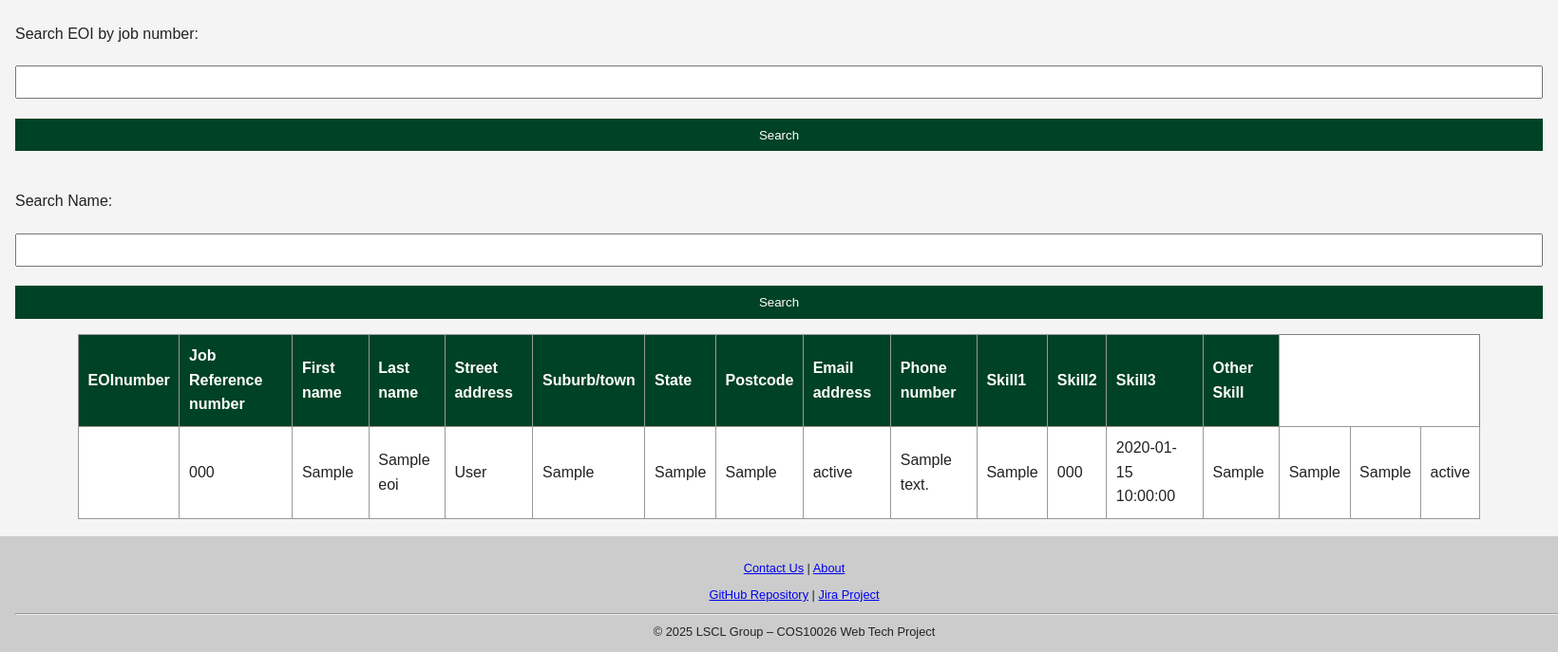
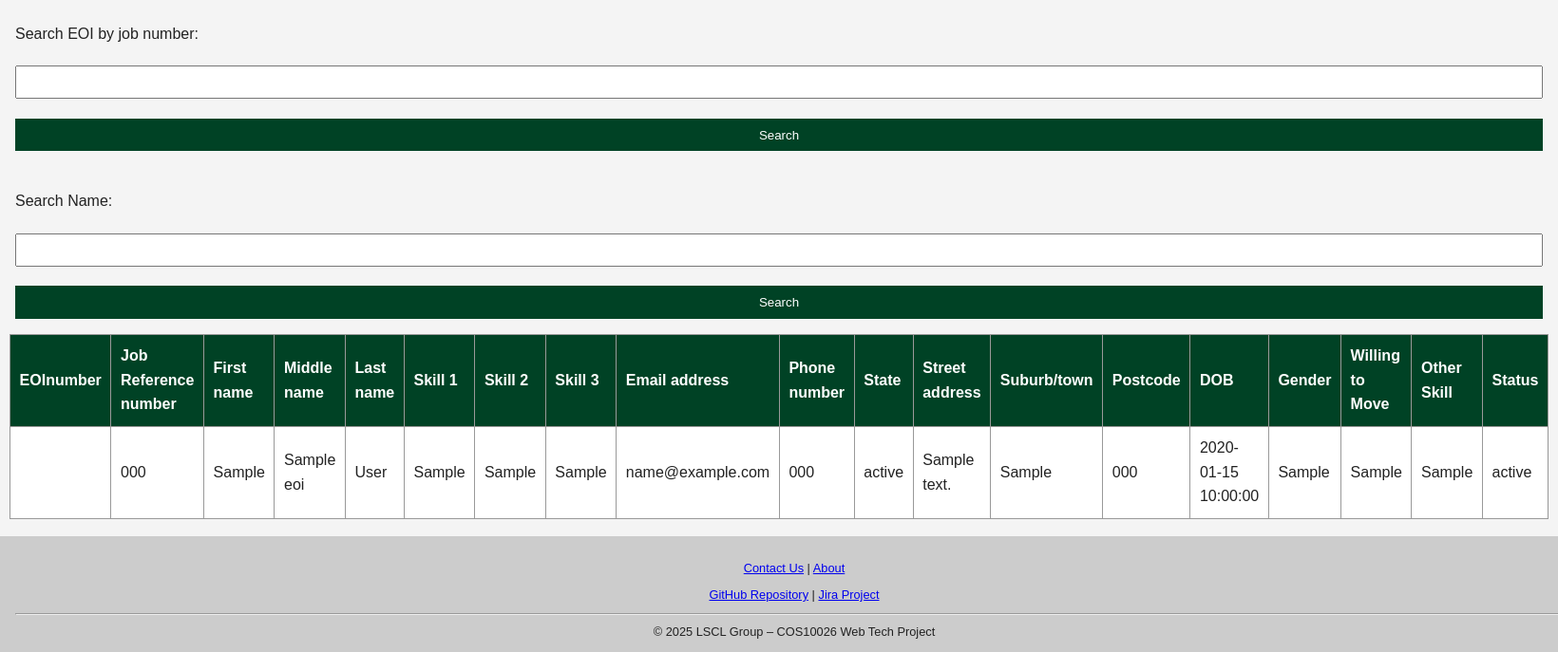
Before and after one commit to Madaa1Uchiha/ProjectP1, a PHP site: page /manage.php in a window 1640 px wide. Shown: the part 269-956 px from the top of the page at 95% size. Run offline with PHP 8.4, Linux system fonts and the light colour scheme; tables that the repository leaves empty or names only in its code hold one stand-in row (values such as "Sample post"); data that the repository does not hold is empty.

Commit message:
updated table headers

```diff
--- a/manage.php
+++ b/manage.php
@@ -38,9 +38,9 @@ if (isset($_GET['Display_all']))
     if (mysqli_num_rows($result) > 0)
     {
         echo "<table border='1' cellpadding='5'>";
-        echo "<tr><th>EOInumber</th><th>Job Reference number</th><th>First name</th><th>Last name</th><th>Street address</th><th>Suburb/town</th>
-        <th>State</th><th>Postcode</th><th>Email address</th><th>Phone number</th><th>Skill1</th><th>Skill2</th>
-        <th>Skill3</th><th>Other Skill</th></tr>";
+        echo "<tr><th>EOInumber</th><th>Job Reference number</th><th>First name</th><th>Middle name</th><th>Last name</th><th>Skill 1</th><th>Skill 2</th>
+        <th>Skill 3</th><th>Email address</th><th>Phone number</th><th>State</th><th>Street address</th><th>Suburb/town</th><th>Postcode</th><th>DOB</th>
+        <th>Gender</th><th>Willing to Move</th><th>Other Skill</th><th>Status</th></tr>";
         while ($row = mysqli_fetch_assoc($result))
         {
             echo "<tr>";
@@ -52,6 +52,8 @@ if (isset($_GET['Display_all']))
             echo "<td>" . $row['skills1'] . "</td>";
             echo "<td>" . $row['skills2'] . "</td>";
             echo "<td>" . $row['skills3'] . "</td>";
+            echo "<td>" . $row['email_address'] . "</td>";
+            echo "<td>" . $row['phone_number'] . "</td>";
             echo "<td>" . $row['state'] . "</td>";
             echo "<td>" . $row['address'] . "</td>";
             echo "<td>" . $row['suburb_town'] . "</td>";
@@ -79,9 +81,9 @@ else if (isset($_GET['job_number']))
     if (mysqli_num_rows($result) > 0)
     {
         echo "<table border='1' cellpadding='5'>";
-        echo "<tr><th>EOInumber</th><th>Job Reference number</th><th>First name</th><th>Last name</th><th>Street address</th><th>Suburb/town</th>
-        <th>State</th><th>Postcode</th><th>Email address</th><th>Phone number</th><th>Skill1</th><th>Skill2</th>
-        <th>Skill3</th><th>Other Skill</th></tr>";
+        echo "<tr><th>EOInumber</th><th>Job Reference number</th><th>First name</th><th>Middle name</th><th>Last name</th><th>Skill 1</th><th>Skill 2</th>
+        <th>Skill 3</th><th>Email address</th><th>Phone number</th><th>State</th><th>Street address</th><th>Suburb/town</th><th>Postcode</th><th>DOB</th>
+        <th>Gender</th><th>Willing to Move</th><th>Other Skill</th><th>Status</th></tr>";
         while ($row = mysqli_fetch_assoc($result))
         {
             echo "<tr>";
@@ -93,6 +95,8 @@ else if (isset($_GET['job_number']))
             echo "<td>" . $row['skills1'] . "</td>";
             echo "<td>" . $row['skills2'] . "</td>";
             echo "<td>" . $row['skills3'] . "</td>";
+            echo "<td>" . $row['email_address'] . "</td>";
+            echo "<td>" . $row['phone_number'] . "</td>";
             echo "<td>" . $row['state'] . "</td>";
             echo "<td>" . $row['address'] . "</td>";
             echo "<td>" . $row['suburb_town'] . "</td>";
@@ -120,9 +124,9 @@ else if (isset($_GET['name']))
     if (mysqli_num_rows($result) > 0)
     {
         echo "<table border='1' cellpadding='5'>";
-        echo "<tr><th>EOInumber</th><th>Job Reference number</th><th>First name</th><th>Last name</th><th>Street address</th><th>Suburb/town</th>
-        <th>State</th><th>Postcode</th><th>Email address</th><th>Phone number</th><th>Skill1</th><th>Skill2</th>
-        <th>Skill3</th><th>Other Skill</th></tr>";
+        echo "<tr><th>EOInumber</th><th>Job Reference number</th><th>First name</th><th>Middle name</th><th>Last name</th><th>Skill 1</th><th>Skill 2</th>
+        <th>Skill 3</th><th>Email address</th><th>Phone number</th><th>State</th><th>Street address</th><th>Suburb/town</th><th>Postcode</th><th>DOB</th>
+        <th>Gender</th><th>Willing to Move</th><th>Other Skill</th><th>Status</th></tr>";
         while ($row = mysqli_fetch_assoc($result))
         {
             echo "<tr>";
@@ -134,6 +138,8 @@ else if (isset($_GET['name']))
             echo "<td>" . $row['skills1'] . "</td>";
             echo "<td>" . $row['skills2'] . "</td>";
             echo "<td>" . $row['skills3'] . "</td>";
+            echo "<td>" . $row['email_address'] . "</td>";
+            echo "<td>" . $row['phone_number'] . "</td>";
             echo "<td>" . $row['state'] . "</td>";
             echo "<td>" . $row['address'] . "</td>";
             echo "<td>" . $row['suburb_town'] . "</td>";
@@ -146,7 +152,9 @@ else if (isset($_GET['name']))
             echo "</tr>";
         }
         echo "</table>";
-    } else {
+    }
+    else
+    {
         echo "No matching found.";
     }
 } else {
@@ -156,9 +164,9 @@ else if (isset($_GET['name']))
     if (mysqli_num_rows($result) > 0)
     {
         echo "<table border='1' cellpadding='5'>";
-        echo "<tr><th>EOInumber</th><th>Job Reference number</th><th>First name</th><th>Last name</th><th>Street address</th><th>Suburb/town</th>
-        <th>State</th><th>Postcode</th><th>Email address</th><th>Phone number</th><th>Skill1</th><th>Skill2</th>
-        <th>Skill3</th><th>Other Skill</th></tr>";
+        echo "<tr><th>EOInumber</th><th>Job Reference number</th><th>First name</th><th>Middle name</th><th>Last name</th><th>Skill 1</th><th>Skill 2</th>
+        <th>Skill 3</th><th>Email address</th><th>Phone number</th><th>State</th><th>Street address</th><th>Suburb/town</th><th>Postcode</th><th>DOB</th>
+        <th>Gender</th><th>Willing to Move</th><th>Other Skill</th><th>Status</th></tr>";
         while ($row = mysqli_fetch_assoc($result))
         {
             echo "<tr>";
@@ -170,6 +178,8 @@ else if (isset($_GET['name']))
             echo "<td>" . $row['skills1'] . "</td>";
             echo "<td>" . $row['skills2'] . "</td>";
             echo "<td>" . $row['skills3'] . "</td>";
+            echo "<td>" . $row['email_address'] . "</td>";
+            echo "<td>" . $row['phone_number'] . "</td>";
             echo "<td>" . $row['state'] . "</td>";
             echo "<td>" . $row['address'] . "</td>";
             echo "<td>" . $row['suburb_town'] . "</td>";
```
